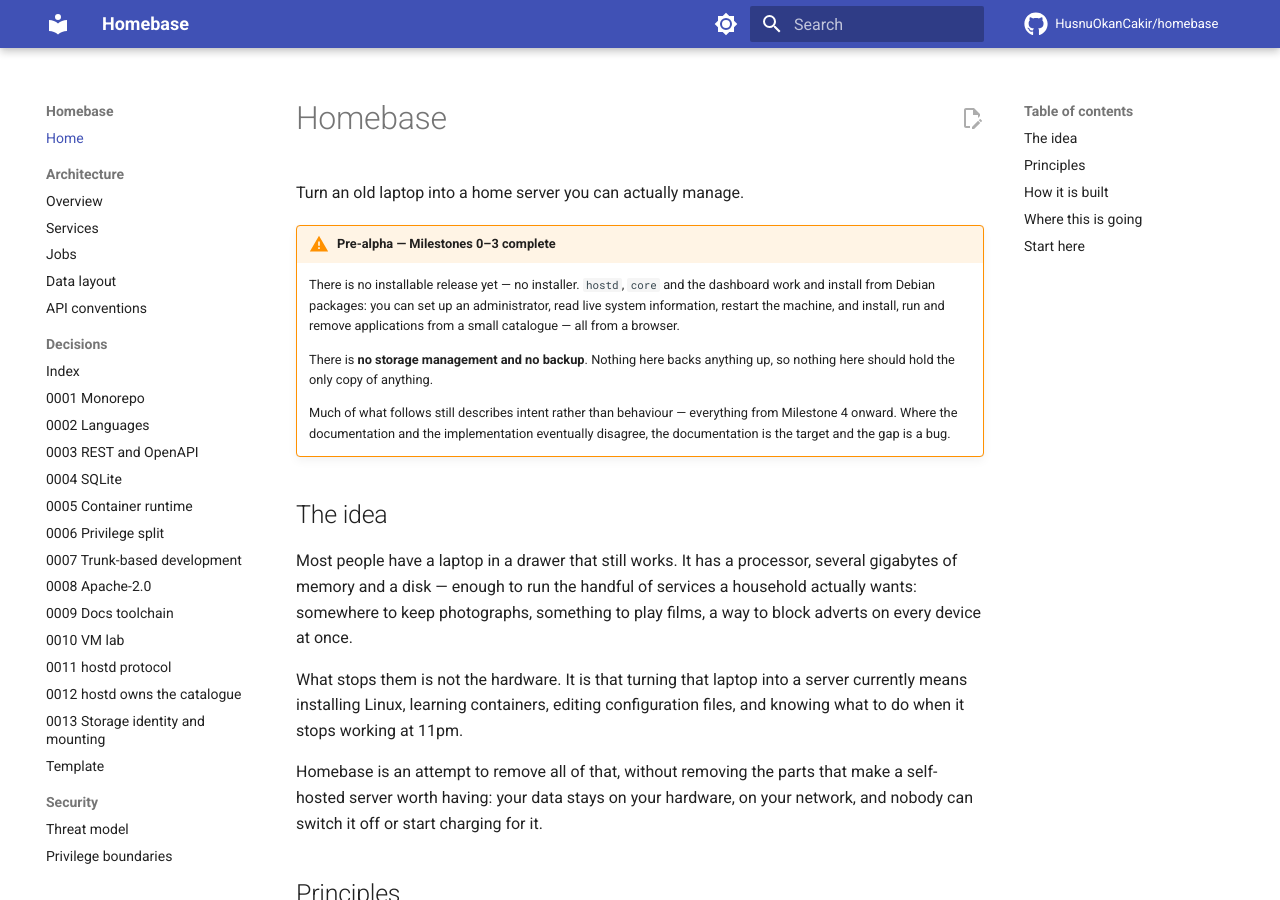
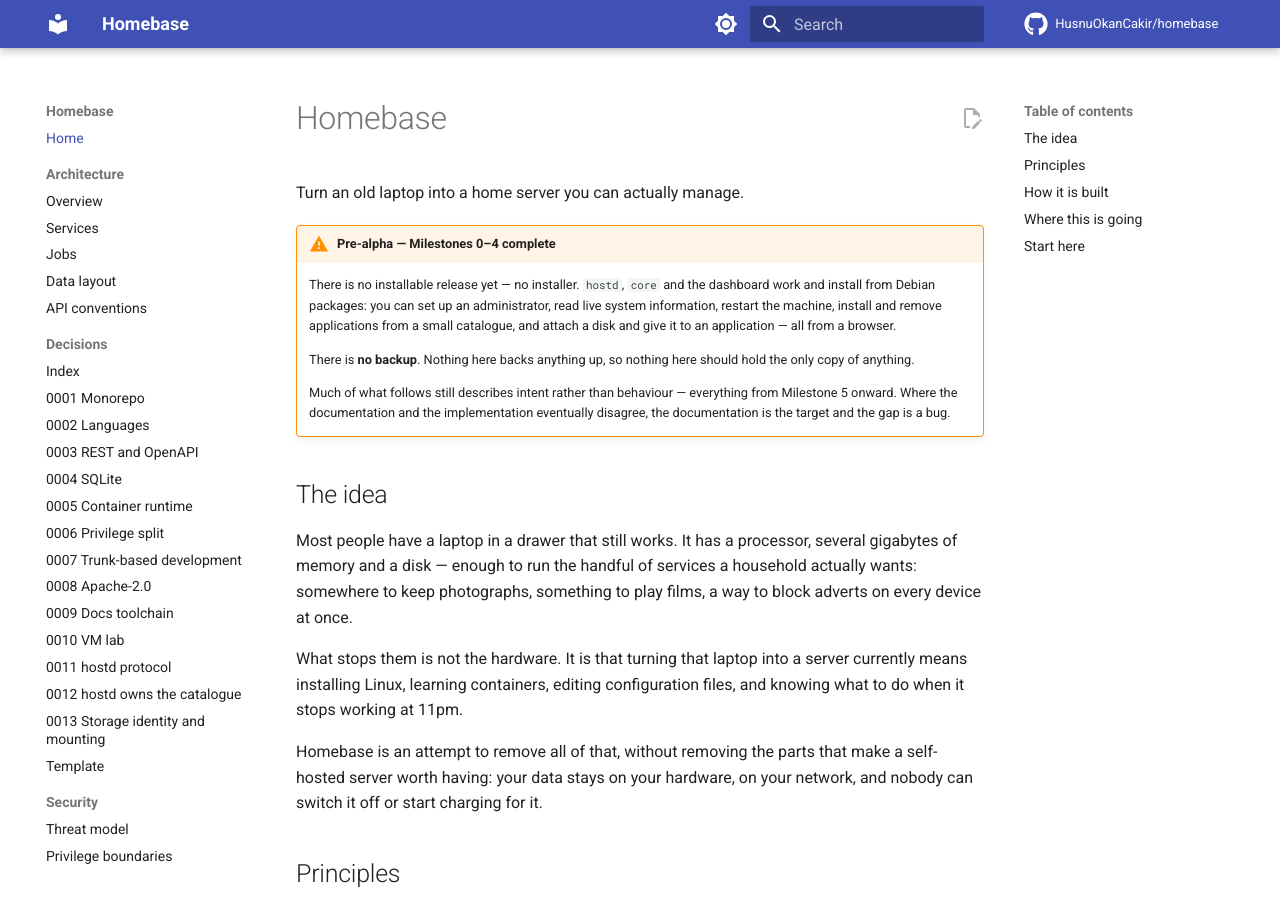
Before and after one commit to HusnuOkanCakir/homebase, an MkDocs documentation site: the page built from docs/index.md, in a window 1280 px wide and 900 px high. Built offline with MkDocs 1.6.1 and Material for MkDocs 9.7.7, drawn with Linux system fonts in a browser that asks for light colours; comment, search, counter and statistics services are not loaded.

Commit message:
docs: Milestone 4 is complete
Roadmap, README, docs index and getting-started all say storage is done
and backup is next. The testing document gains the storage test and three
more rows in the table of what the VM tests have caught that nothing else
would — all three of which left hostd unable to start at all, and none of
which was reachable from `make run`.

Signed-off-by: Okan Cakir <h.okancakir@gmail.com>

```diff
--- a/docs/index.md
+++ b/docs/index.md
@@ -2,18 +2,18 @@
 
 Turn an old laptop into a home server you can actually manage.
 
-!!! warning "Pre-alpha — Milestones 0–3 complete"
+!!! warning "Pre-alpha — Milestones 0–4 complete"
 
     There is no installable release yet — no installer. `hostd`, `core` and the dashboard
     work and install from Debian packages: you can set up an administrator, read live system
-    information, restart the machine, and install, run and remove applications from a small
-    catalogue — all from a browser.
+    information, restart the machine, install and remove applications from a small catalogue,
+    and attach a disk and give it to an application — all from a browser.
 
-    There is **no storage management and no backup**. Nothing here backs anything up, so
-    nothing here should hold the only copy of anything.
+    There is **no backup**. Nothing here backs anything up, so nothing here should hold the
+    only copy of anything.
 
     Much of what follows still describes intent rather than behaviour — everything from
-    Milestone 4 onward. Where the documentation and the implementation eventually disagree,
+    Milestone 5 onward. Where the documentation and the implementation eventually disagree,
     the documentation is the target and the gap is a bug.
 
 ## The idea
```
Also changed, not shown: CHANGELOG.md (+16 -2 lines), README.md (+5 -5 lines), ROADMAP.md (+12 -6 lines), docs/development/getting-started.md (+3 -1 lines), docs/development/testing.md (+11 -0 lines).
